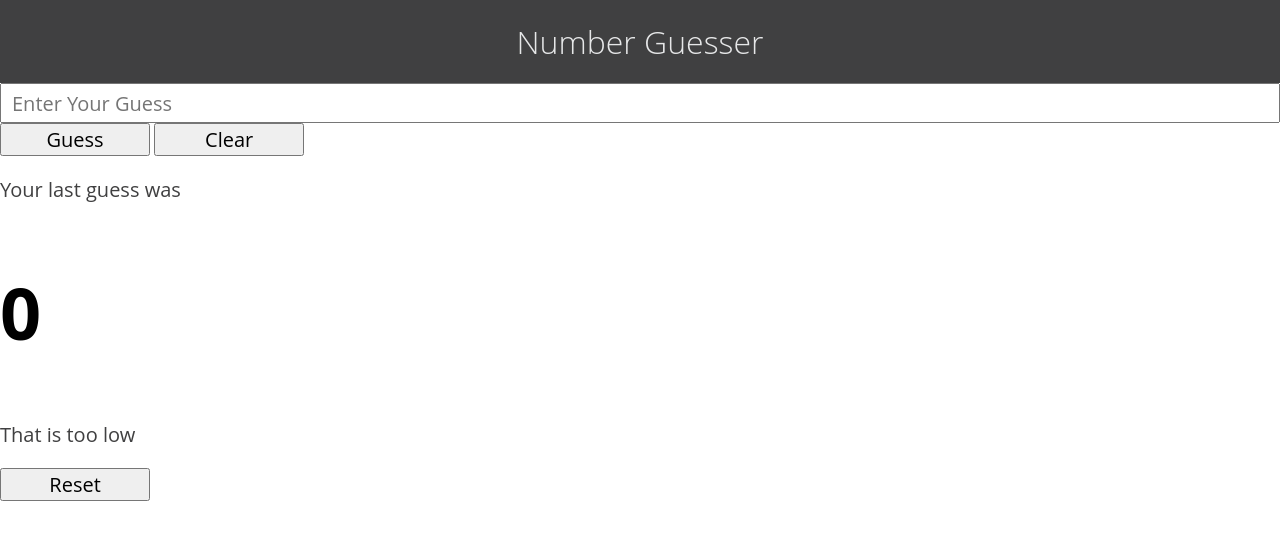
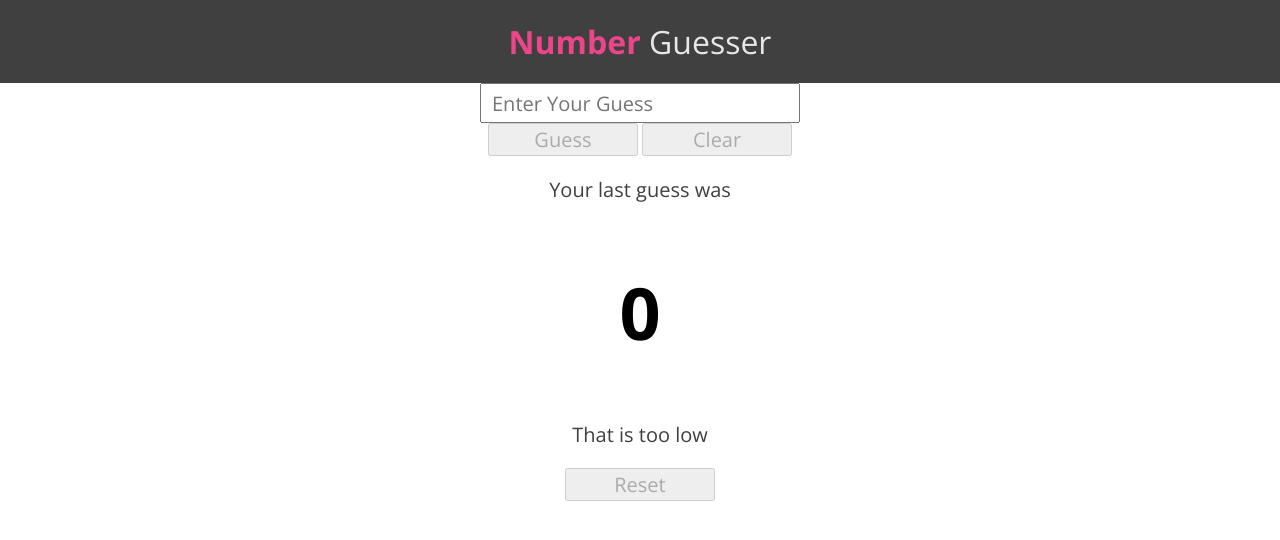
Before and after one commit to lauraturk/number-guesser, a plain HTML site: page index.html in a window 1280 px wide. Drawn offline with nearby package versions, Linux system fonts and the light colour scheme.

Commit message:
Add css changes

```diff
--- a/index.html
+++ b/index.html
@@ -3,24 +3,28 @@
 	<head>
 		<title>Number Guesser</title>
 		<link rel="stylesheet" href="style.css">
+		<link href="https://fonts.googleapis.com/css?family=Open+Sans:300,700" rel="stylesheet">
+		<meta name="viewport" content="width=device-width, initial-scale=1.0">
 
 	</head>
 	<body>
 	<div class="page-wrapper">
 		<header>
-			<h1>Number Guesser</h1>
+			<h1><span class="pink-font">Number</span> Guesser</h1>
 		</header>
+		<div class="input">
 				<input placeholder="Enter Your Guess" id="guess-input"></input>
-		<button class="button" id="guess-button">Guess</button>
-		<button class="button" id="clear-button">Clear</button>
+				<button class="button" id="guess-button" disabled= "true">Guess</button>
+				<button class="button" disabled="true" id="clear-button">Clear</button>
+			</div>
 			<div class="your-guess">
 				<p>Your last guess was</p>
 			 	<h2 class="your-guess-number">0</h2>
 				<p id="guess-level" class="number-level">That is too low</p>
-		</div>
-		<button class="button" id="reset-button">Reset</button>
+				<button class="button" id="reset-button" disabled="true">Reset</button>
 			</div>
 
+	</div>
 	<script src="script.js"></script>
 	</body>
 </html>
--- a/style.css
+++ b/style.css
@@ -3,10 +3,14 @@ body {
 	font-family: 'Open Sans', sans-serif;
 }
 
-section {
+/*section {
 	margin: 0 auto;
 	text-align: center;
 	padding: 20px 20px;
+}*/
+
+.page-wrapper {
+	text-align: center;
 }
 
 header {
@@ -37,7 +41,7 @@ button {
 
 }
 
-:placeholder-shown {
+input:placeholder-shown {
 	font-family: 'Open Sans', sans-serif;
 	font-size: 20px;
 	padding: 10px;
@@ -63,3 +67,9 @@ h2 {
 	font-weight: 700;
 	font-size: 72;
 }
+button:disabled {
+
+}
+button:hover {
+
+}
```
Also changed, not shown: script.js (+9 -0 lines). Lines whose indentation alone changed are shown as unchanged.
